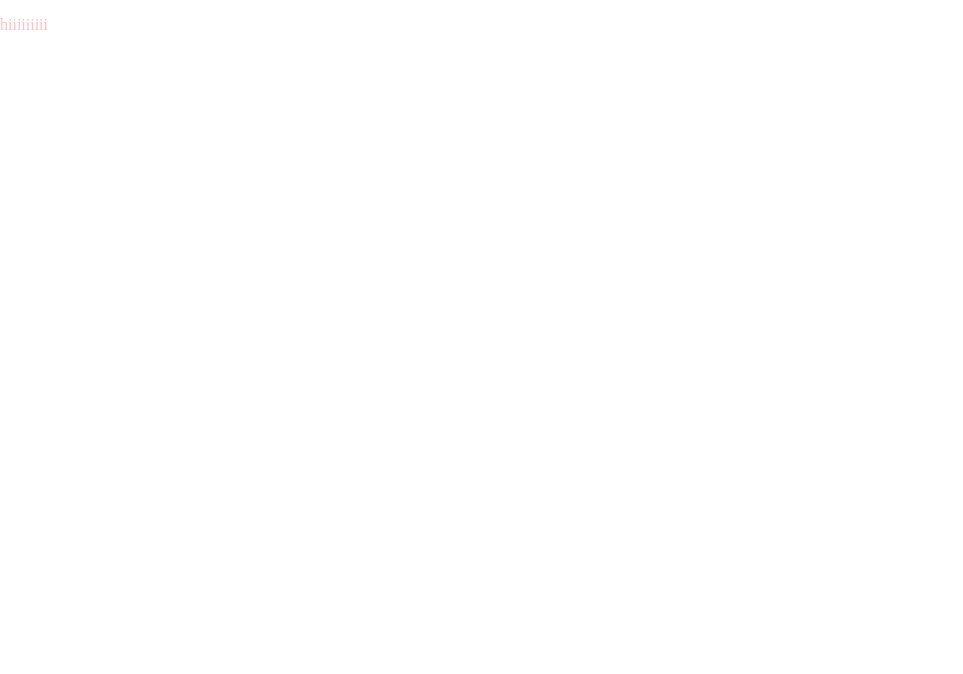
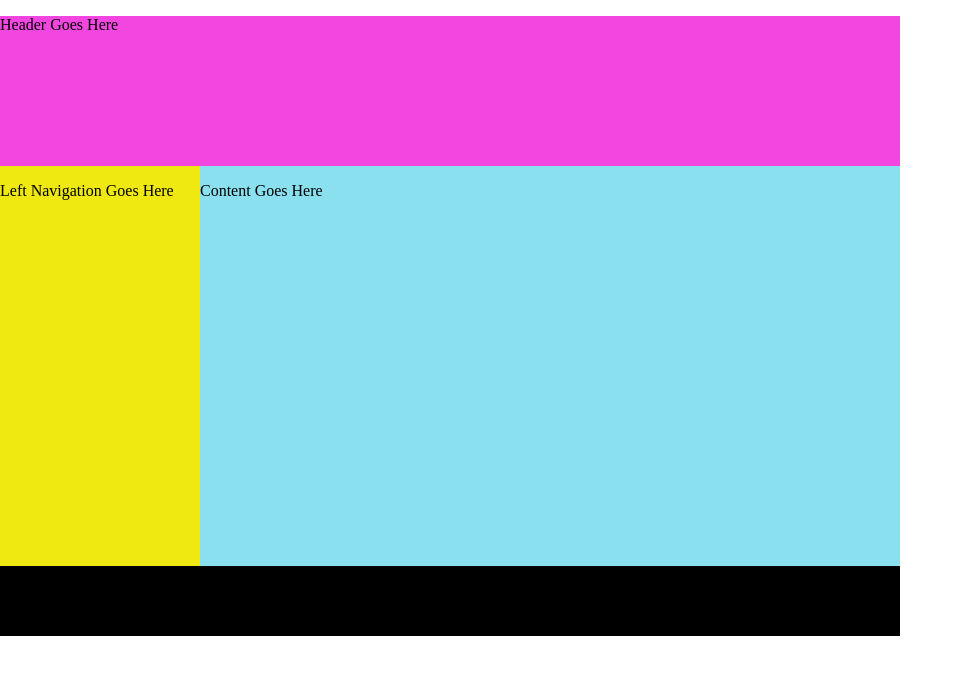
Before and after one commit to madmaxine/madmaxine.github.io, a plain HTML site: page index.html in a window 1280 px wide. Shown: the whole page, without its empty margins (0-963 px from the left). Drawn offline with Linux system fonts and the light colour scheme.

Commit message:
the commits don't stop happening

```diff
--- a/index.html
+++ b/index.html
@@ -5,6 +5,10 @@
 <title><font color="green">brooke is dumb</font></title></head>
 <link rel="stylesheet" type="text/css" href="style.css">
 <body>
-<p><font color="pink"> hiiiiiiiii</font></p>
+   <div id="container"></div>
+   <div id="header"><p> Header Goes Here</p></div>
+   <div id="sidebar"><p> Left Navigation Goes Here</p></div>
+   <div id="content"><p> Content Goes Here</p></div>
+   <div id="footer"></div>
 </body>
 </html>
```
